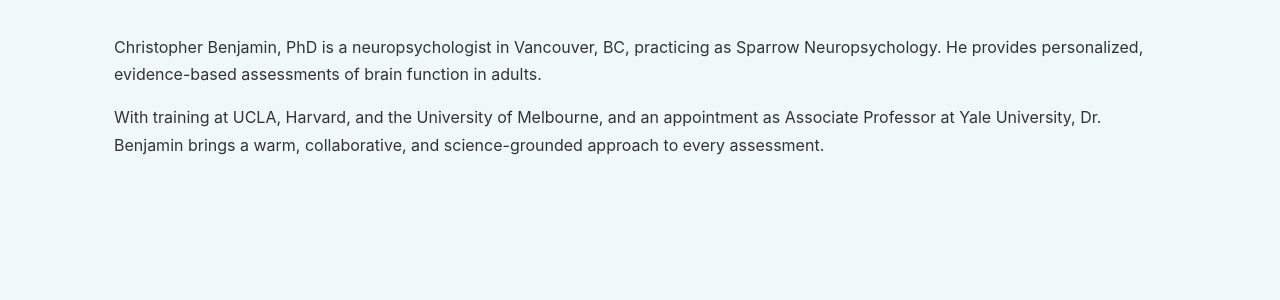
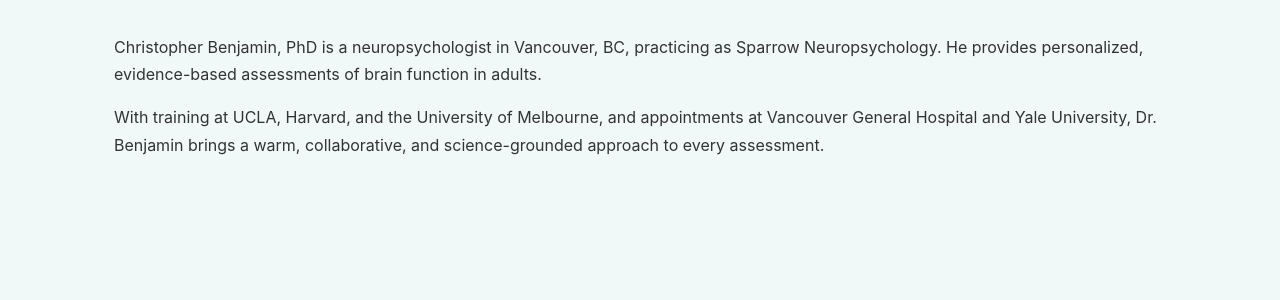
Before and after one commit to cfxb/sparrow-clinic, a Jekyll site: the page built from index.md, in a window 1280 px wide and 900 px high, scrolled down 311 px. Shown: the part 153-453 px from the top of the window. Built offline with Jekyll 4.4.1, drawn with Linux system fonts in a browser that asks for light colours.

Commit message:
Update home page intro to mention VGH appointment
Co-Authored-By: Claude Opus 4.6 <noreply@anthropic.com>

```diff
--- a/index.md
+++ b/index.md
@@ -8,4 +8,4 @@ hero_image: /assets/images/hero-sky.jpg
 
 Christopher Benjamin, PhD is a neuropsychologist in Vancouver, BC, practicing as Sparrow Neuropsychology. He provides personalized, evidence-based assessments of brain function in adults.
 
-With training at UCLA, Harvard, and the University of Melbourne, and an appointment as Associate Professor at Yale University, Dr. Benjamin brings a warm, collaborative, and science-grounded approach to every assessment.
+With training at UCLA, Harvard, and the University of Melbourne, and appointments at Vancouver General Hospital and Yale University, Dr. Benjamin brings a warm, collaborative, and science-grounded approach to every assessment.
```
